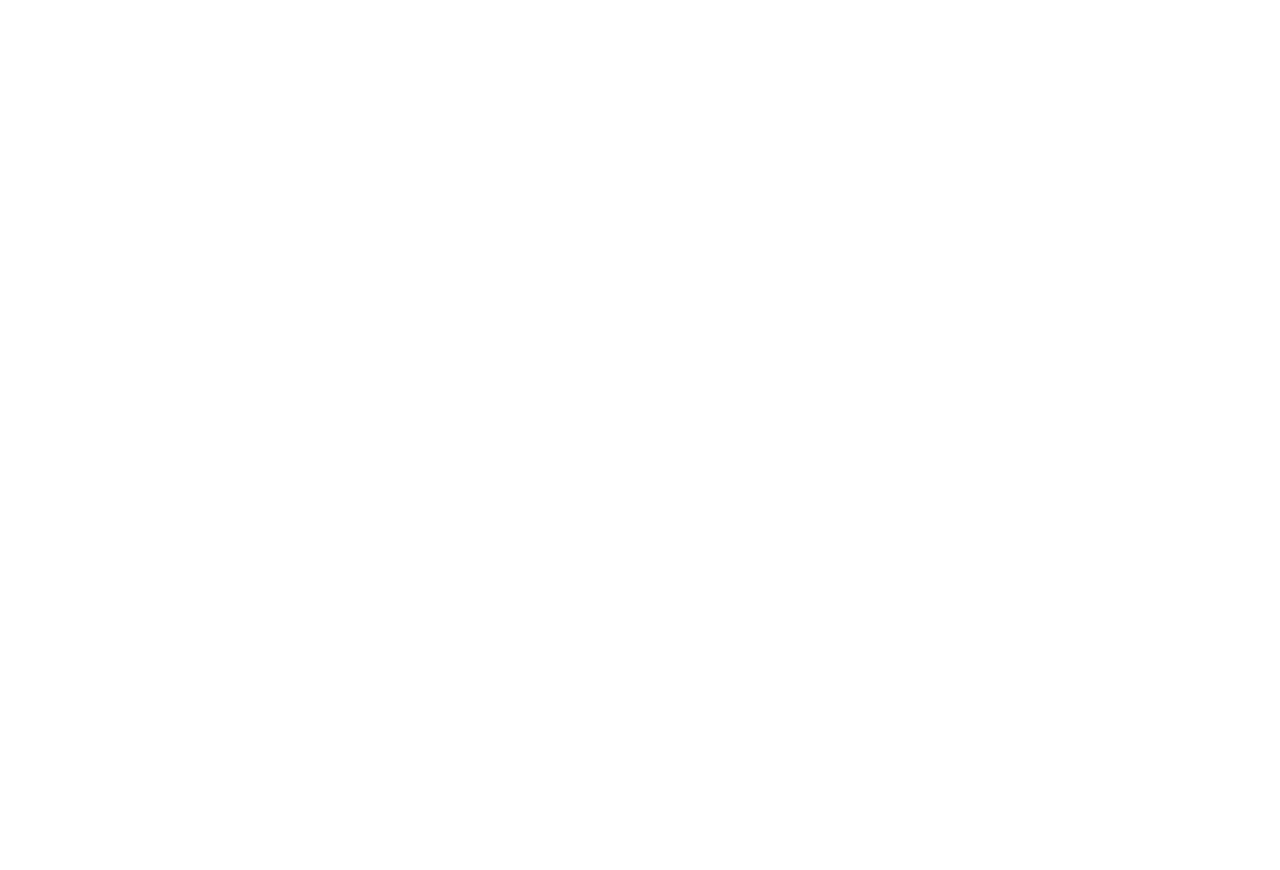
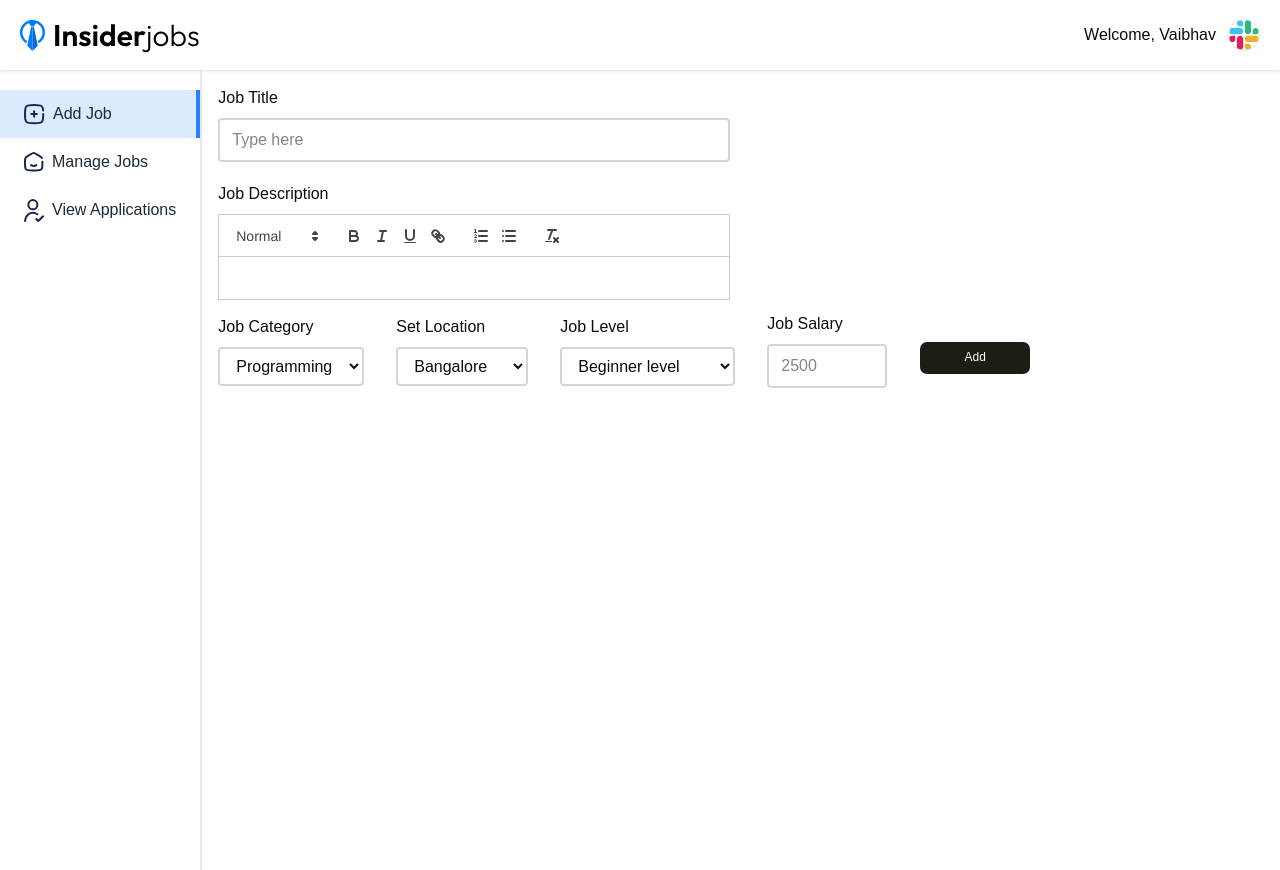
Before and after one commit to Vaibhav5122/HireFlow, a React (Vite) app in the folder client/: page /dashboard/add-job in a window 1280 px wide. Before the commit this address had no page. Before the commit the page ends 800 px from the top, so only its background shows below. Built offline with nearby package versions, Linux system fonts and the light colour scheme.

Commit message:
feat: add Dashboard, AddJob, ManageJobs, and ViewApplications components; update routing in App

```diff
--- a/client/src/App.jsx
+++ b/client/src/App.jsx
@@ -6,6 +6,11 @@
 import RecruiterLogin from "./components/RecruiterLogin";
 import { useContext } from "react";
 import { AppContext } from "./context/AppContext";
+import Dashboard from "./pages/Dashboard";
+import AddJob from "./pages/AddJob";
+import ManageJobs from "./pages/ManageJobs";
+import ViewAplications from "./pages/ViewAplications";
+import "quill/dist/quill.snow.css";
 
 function App() {
   const { showRecruiterLogin } = useContext(AppContext);
@@ -16,6 +21,11 @@
         <Route path="/" element={<Home />} />
         <Route path="/apply-jobs/:id" element={<ApplyJob />} />
         <Route path="/applications" element={<Applications />} />
+        <Route path="/dashboard" element={<Dashboard />}>
+          <Route path="add-job" element={<AddJob />} />
+          <Route path="manage-jobs" element={<ManageJobs />} />
+          <Route path="view-applications" element={<ViewAplications />} />
+        </Route>
       </Routes>
     </div>
   );
--- a/client/src/components/RecruiterLogin.jsx
+++ b/client/src/components/RecruiterLogin.jsx
@@ -1,4 +1,4 @@
-import { useContext, useState } from "react";
+import { useContext, useEffect, useState } from "react";
 import { assets } from "../assets/assets";
 import { Button } from "./ui/button";
 import { AppContext } from "../context/AppContext";
@@ -22,6 +22,14 @@
       setIsTextDataSubmitted(true);
     }
   };
+
+  useEffect(() => {
+    document.body.style.overflow = "hidden";
+
+    return () => {
+      document.body.style.overflow = "unset";
+    };
+  }, []);
 
   return (
     <div className="absolute top-0 left-0 right-0 bottom-0 z-10 backdrop-blur-sm bg-black/30 flex justify-center items-center ">
--- /dev/null
+++ b/client/src/pages/AddJob.jsx
@@ -0,0 +1,106 @@
+import React, { useEffect, useRef, useState } from "react";
+import Quill from "quill";
+import { JobCategories, JobLocations } from "../assets/assets";
+import { Button } from "../components/ui/button";
+
+const AddJob = () => {
+  const [title, setTitle] = useState("");
+  const [location, setLocation] = useState("Bangalore");
+  const [category, setCategory] = useState("Programming");
+  const [level, setLevel] = useState("Beginner level");
+  const [salary, setSalary] = useState(0);
+
+  const editorRef = useRef(null);
+  const quillRef = useRef(null);
+
+  useEffect(() => {
+    //Initiate quill
+    if (!quillRef.current && editorRef.current) {
+      quillRef.current = new Quill(editorRef.current, {
+        theme: "snow",
+      });
+    }
+  }, []);
+
+  return (
+    <form
+      action=""
+      className="container p-4 flex flex-col w-full items-start gap-3"
+    >
+      <div className="w-full">
+        <p className="mb-2">Job Title</p>
+        <input
+          onChange={(e) => setTitle(e.target.value)}
+          value={title}
+          type="text"
+          placeholder="Type here"
+          className="w-full max-w-lg px-3 py-2 border-2 border-gray-300 rounded"
+        />
+      </div>
+      <div className="w-full max-w-lg">
+        <p className="my-2">Job Description</p>
+        <div ref={editorRef}></div>
+      </div>
+      <div className="flex flex-col sm:flex-row gap-2 w-full sm:gap-8 md:items-center md:justify-center">
+        <div>
+          <p className="mb-2">Job Category</p>
+          <select
+            className="w-full px-3 py-2 border-2 border-gray-300 rounded"
+            name=""
+            onChange={(e) => setCategory(e.target.value)}
+            id=""
+          >
+            {JobCategories.map((category, id) => (
+              <option key={id} value={category}>
+                {" "}
+                {category}{" "}
+              </option>
+            ))}
+          </select>
+        </div>
+        <div>
+          <p className="mb-2">Set Location </p>
+          <select
+            className="w-full px-3 py-2 border-2 border-gray-300 rounded"
+            name=""
+            onChange={(e) => setLocation(e.target.value)}
+            id=""
+          >
+            {JobLocations.map((location, id) => (
+              <option key={id} value={location}>
+                {" "}
+                {location}{" "}
+              </option>
+            ))}
+          </select>
+        </div>
+        <div>
+          <p className="mb-2">Job Level </p>
+          <select
+            className="w-full px-3 py-2 border-2 border-gray-300 rounded"
+            name=""
+            onChange={(e) => setLevel(e.target.value)}
+            id=""
+          >
+            <option value="Beginner level">Beginner level</option>
+            <option value="Intermediate level">Intermediate level</option>
+            <option value="Senior level">Senior level</option>
+          </select>
+        </div>
+        <div>
+          <p className="mb-2">Job Salary</p>
+          <input
+            className="w-full px-3 py-2 border-2 border-gray-300 rounded sm:w-30"
+            onChange={(e) => setSalary(e.target.value)}
+            type="number"
+            placeholder="2500"
+            min={0}
+          />
+        </div>
+        <Button className={"w-28 py-4 mt-4"}>Add</Button>
+      </div>
+    </form>
+  );
+};
+
+export default AddJob;
--- /dev/null
+++ b/client/src/pages/Dashboard.jsx
@@ -0,0 +1,78 @@
+import React from "react";
+import { NavLink, Outlet, useNavigate } from "react-router-dom";
+import { assets } from "../assets/assets";
+
+const Dashboard = () => {
+  const navigate = useNavigate();
+
+  return (
+    <div className="min-h-screen">
+      {/* Navbar for Recruiter */}
+      <div className="shadow py-4">
+        <div className="px-5 flex justify-between items-center">
+          <img
+            onClick={(e) => navigate("/")}
+            className="max-sm:32 cursor-pointer"
+            src={assets.logo}
+            alt=""
+          />
+          <div className="flex items-center gap-3">
+            <p className="max-sm:hidden">Welcome, Vaibhav</p>
+            <div className="relative group">
+              <img
+                className="w-8 border rounded-full"
+                src={assets.company_icon}
+                alt=""
+              />
+              <div className="absolute hidden group-hover:block top-0 right-0 z-10 text-black rounded pt-12">
+                <ul className="list-none m-0 p-2 bg-white rounded-md border text-sm">
+                  <li className="py-1 px-2 cursor-pointer pr-10">Logout</li>
+                </ul>
+              </div>
+            </div>
+          </div>
+        </div>
+      </div>
+
+      <div className="flex items-start">
+        {/* left sidebar  */}
+        <div className="inline-block min-h-screen border-r-2">
+          <ul className="flex flex-col items-start pt-5 text-gray-800">
+            <NavLink
+              className={({ isActive }) =>
+                `flex items-center p-3 sm:px-6 gap-2 w-full hover:bg-gray-100 ${isActive && "bg-blue-100 border-r-4 border-blue-500"} `
+              }
+              to={"/dashboard/add-job"}
+            >
+              <img className="min-w-4" src={assets.add_icon} alt="" />
+              <p className="max-sm:hidden">Add Job</p>
+            </NavLink>
+            <NavLink
+              className={({ isActive }) =>
+                `flex items-center p-3 sm:px-6 gap-2 w-full hover:bg-gray-100 ${isActive && "bg-blue-100 border-r-4 border-blue-500"} `
+              }
+              to={"/dashboard/manage-jobs"}
+            >
+              <img className="min-w-4" src={assets.home_icon} alt="" />
+              <p className="max-sm:hidden">Manage Jobs</p>
+            </NavLink>
+            <NavLink
+              className={({ isActive }) =>
+                `flex items-center p-3 sm:px-6 gap-2 w-full hover:bg-gray-100 ${isActive && "bg-blue-100 border-r-4 border-blue-500"} `
+              }
+              to={"/dashboard/view-applications"}
+            >
+              <img className="min-w-4" src={assets.person_tick_icon} alt="" />
+              <p className="max-sm:hidden">View Applications</p>
+            </NavLink>
+          </ul>
+        </div>
+        <div>
+          <Outlet />
+        </div>
+      </div>
+    </div>
+  );
+};
+
+export default Dashboard;
--- /dev/null
+++ b/client/src/pages/ManageJobs.jsx
@@ -0,0 +1,7 @@
+import React from "react";
+
+const ManageJobs = () => {
+  return <div>ManageJobs</div>;
+};
+
+export default ManageJobs;
--- /dev/null
+++ b/client/src/pages/ViewAplications.jsx
@@ -0,0 +1,7 @@
+import React from "react";
+
+const ViewAplications = () => {
+  return <div>ViewAplications</div>;
+};
+
+export default ViewAplications;
```
